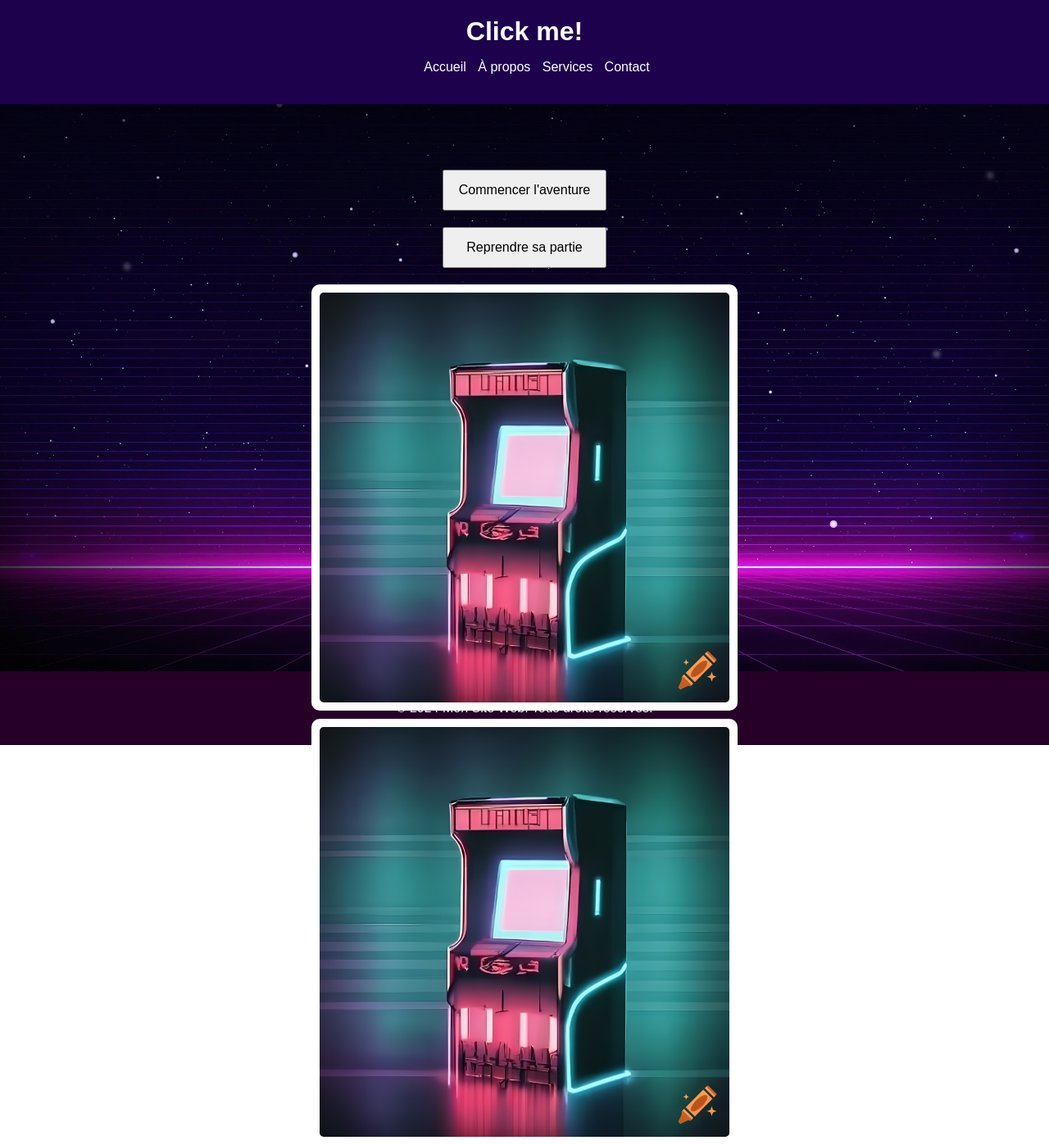
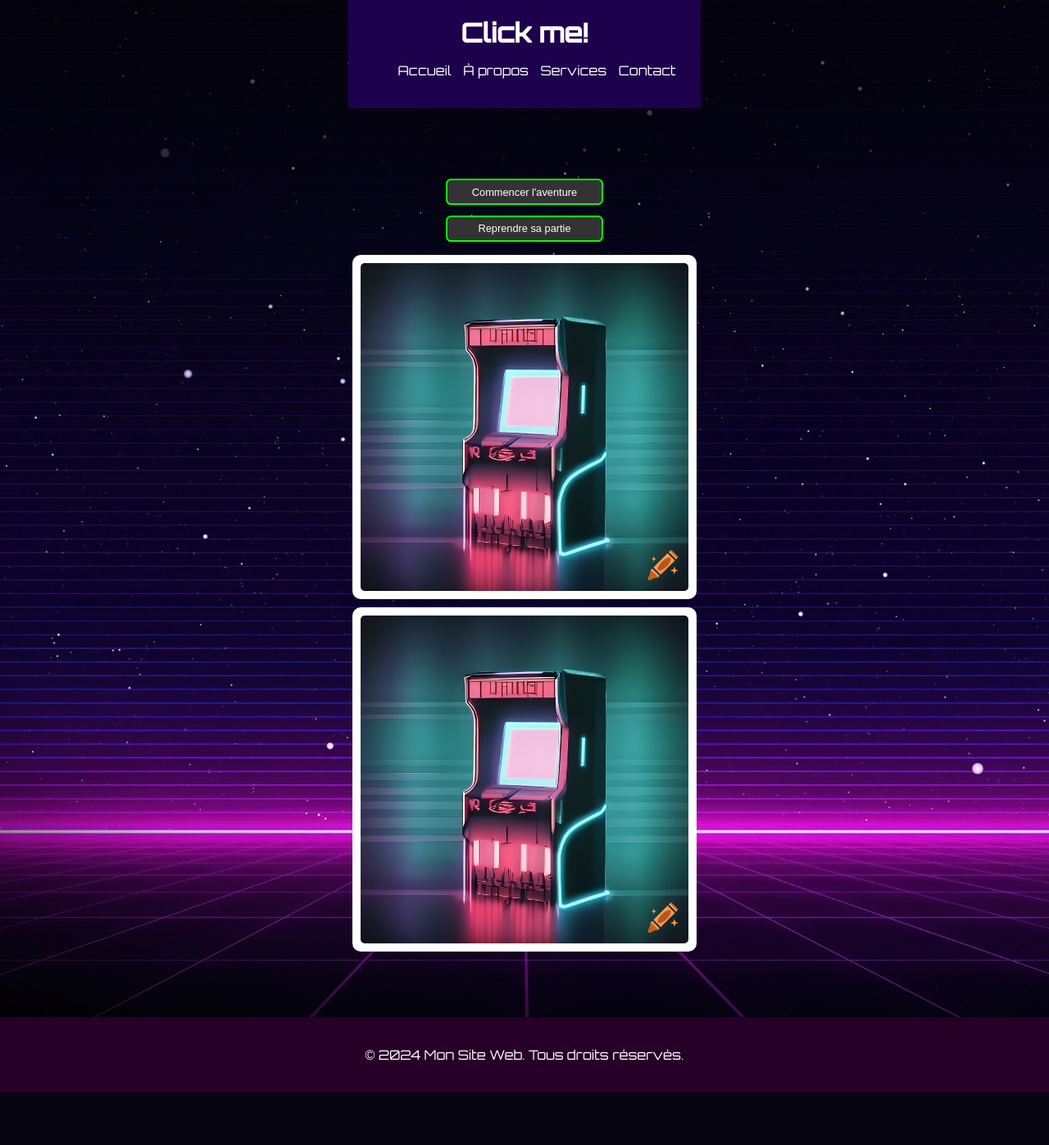
Before and after one commit to heurkenn/PickMe, a PHP site: page / in a window 1280 px wide. Shown: the whole page at 82% size. After the commit the page ends 1333 px from the top, so only its background shows below. Run offline with PHP 8.4, Linux system fonts and the light colour scheme.

Commit message:
LE FOOTER DE SES MORTS

```diff
--- a/index.php
+++ b/index.php
@@ -24,17 +24,17 @@
             <div id="inscriptionForm" class="hidden">
                 <h2>Formulaire d'inscription</h2>
                 <form method="post" action="inscription.php"> <!-- Notez le changement d'action ici -->
-                    <label for="Nom">Nom :</label><br>
+                    <label for="Nom">Nom :</label><br><br>
                     <input type="text" id="Nom" name="Nom" required><br>
-                    <label for="Prenom">Prenom :</label><br>
+                    <label for="Prenom">Prenom :</label><br><br>
                     <input type="text" id="Prenom" name="Prenom" required><br>
-                    <label for="DateNaissance">Date de naissance :</label><br>
+                    <label for="DateNaissance">Date de naissance :</label><br><br>
                     <input type="date" id="DateNaissance" name="DateNaissance"><br> <!-- Changé pour correspondre au nom de colonne SQL -->
-                    <label for="Pseudonyme">Pseudonyme :</label><br>
+                    <label for="Pseudonyme">Pseudonyme :</label><br><br>
                     <input type="text" id="Pseudonyme" name="Pseudonyme" required><br>
-                    <label for="Email">Email :</label><br>
+                    <label for="Email">Email :</label><br><br>
                     <input type="email" id="Email" name="Email" required><br>
-                    <label for="Code">Mot de passe :</label><br> <!-- Correction du label et du name -->
+                    <label for="Code">Mot de passe :</label><br><br>
                     <input type="password" id="Code" name="Code" required><br>
                     <input type="submit" value="Envoyer">
                 </form>
@@ -43,9 +43,9 @@
             <div id="connexionForm" class="hidden">
                 <h2>Formulaire de connexion</h2>
                 <form method="post" action="connexion.php"> <!-- Notez le changement d'action ici -->
-                    <label for="PseudonymeConnexion">Pseudonyme :</label><br>
+                    <label for="PseudonymeConnexion">Pseudonyme :</label><br><br>
                     <input type="text" id="PseudonymeConnexion" name="Pseudonyme" required><br> <!-- Correction de l'id pour qu'il soit unique -->
-                    <label for="CodeConnexion">Mot de passe :</label><br>
+                    <label for="CodeConnexion">Mot de passe :</label><br><br>
                     <input type="password" id="CodeConnexion" name="Code" required><br> <!-- Correction du name et rend l'id unique -->
                     <input type="submit" value="Envoyer">
                 </form>
--- a/stylesheet.css
+++ b/stylesheet.css
@@ -1,12 +1,22 @@
-body {
+@import url('https://fonts.googleapis.com/css2?family=Orbitron:wght@400;500&family=Press+Start+2P&display=swap');*
+html,body {
     margin: 0;
     padding: 0;
-    font-family: Arial, sans-serif;
+    font-family: Orbitron, sans-serif;
     color: white;
     background-image: url("img/bkg.png");
     background-size: cover;
     background-position: center;
     background-repeat: no-repeat;
+    display: flex;
+    flex-direction: column;
+    align-items: center;
+}
+
+.main {
+    padding: 50px 0; /* Ajustez cette valeur en fonction de votre contenu */
+    text-align: center;
+    min-height: 592px; /* Utilisez min-height au lieu de height */
 }
 
 header {
@@ -35,10 +45,8 @@ nav ul li a {
 }
 
 .main {
-
-    padding: 50px 0;
-    text-align: center;
-    height: 592px;
+  flex: 1;
+  padding: 5em;
 }
 
 .main h2 {
@@ -50,47 +58,98 @@ footer {
     color: #fff;
     padding: 20px;
     text-align: center;
+    width: 100%;
+    bottom: 0;
+    z-index: 10;
     margin-top: auto;
 }
 
+.forms, .buttons {
+    font-family: 'Press Start 2P', cursive;
+}
+.forms h2 {
+    margin-bottom: 1.5em;
+    text-align: center;
+    color: #00ff00;
+    padding-top: 1em;
+}
 
 
+.forms div {
+    background-color: #333333;
+    border: 2px solid #00ff00;
+    color: #ffffff;
+    transition: transform 0.3s ease, background-color 0.3s ease;
+    padding: 1em;
+    width: calc(35em - 4em);
+    margin: 2em auto;
+    border-radius: 0.5em;
+}
+
+/* Styles pour les input */
+.forms input[type="text"],
+.forms input[type="date"],
+.forms input[type="email"],
+.forms input[type="password"] {
+    width: calc(100% - 1em);
+    margin-bottom: 1.5em;
+    padding: 0.75em;
+    border: 2px solid #555555;
+    border-radius: 0.5em;
+    background-color: #222222;
+    color: #ffffff;
+    font-size: 0.8em;
+}
+
+
+.forms input[type="submit"],
 .buttons button {
-    margin: 10px 300px;
+    padding: 1em 2em;
+    font-size: 0.9em;
+    cursor: pointer;
     display: inline-block;
-    width: 200px;
-    height: 50px;
-    font-size: 16px;
+    margin: 0 0.5em;
+    border: 2px solid #00ff00;
+    background-color: #333333;
+    color: #ffffff;
+    border-radius: 0.5em;
+    transition: background-color 0.3s ease, transform 0.3s ease;
+}
+
+
+.forms input[type="submit"]:hover,
+.buttons button:hover {
+    background-color: #007bff;
+    transform: scale(1.1);
+}
+
+.buttons button {
+    margin: 0.5em 20em;
+    width: 15em;
+    display: inline-block;
+    height: auto;
+    font-size: 0.8em;
+    transition: background-color 0.3s, transform 0.3s;
+    cursor: pointer;
+    border-radius: 0.5em;
+    border: 2px solid #00ff00;
+    padding: 0.5em 2em;
 }
 
 .buttons .hidden {
     display: none;
 }
 
-.forms {
-    margin-top: 20px;
-}
 
 .forms .hidden {
     display: none;
 }
 
-.forms div {
-    background-color: #4b4a4a;
-    padding: 20px;
-    width: 600px;
-    margin-bottom: 20px;
-    border-radius: 10px;
-    margin: 20px auto;
-    margin-top: 100px;
-}
+
 
 .images {
     text-align: center;
-
-
 }
-
 
 
 .image-container {
@@ -99,18 +158,19 @@ footer {
     padding: 10px;
     margin-top: 10px;
     display: inline-block;
-    height: 200px; /* Hauteur fixe pour les conteneurs */
-    vertical-align: top; /* Alignement vertical */
-    height: 500px;
-    width: 500px;
-    margin-right: 150px;
-    margin-left: 150px;
+    height: 200px;
+    vertical-align: top;
+    height: 25em;
+    width: 25em;
+    margin-right: 10em;
+    margin-left: 10em;
+    text-align: center;
 }
 
 .image-container img {
     max-width: 100%;
-    height: 100%; /* Remplit la hauteur du conteneur */
-    border-radius: 5px; /* Coins arrondis */
+    height: 100%;
+    border-radius: 5px;
 }
 
 .images .hidden {
```
